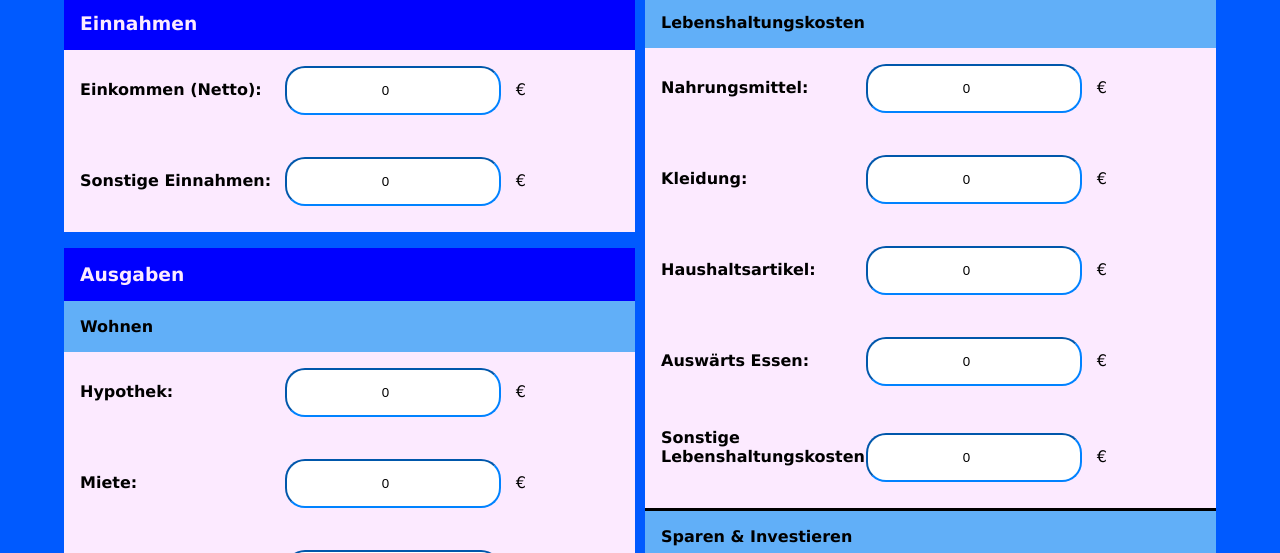
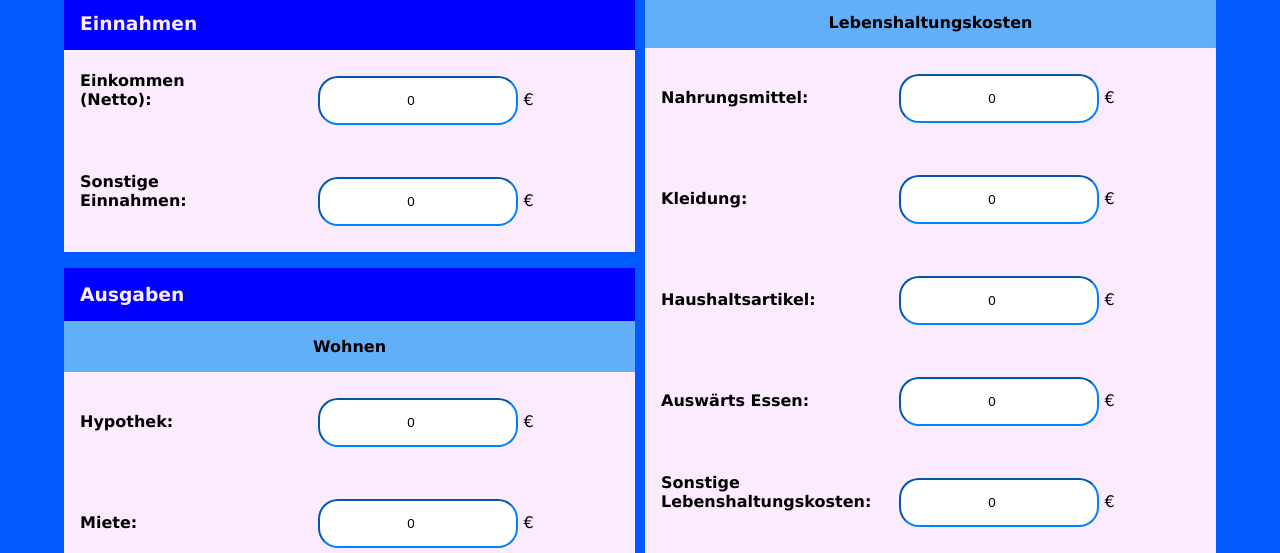
Before and after one commit to MareikeW/calculator-for-finances, a plain HTML site: page budgetplaner.html in a window 1280 px wide. Shown: the part 245-798 px from the top of the page. Drawn offline with nearby package versions, Linux system fonts and the light colour scheme.

Commit message:
Responsives Design mit Media-Queries

```diff
--- a/calculator.css
+++ b/calculator.css
@@ -252,8 +252,17 @@ select {
 }
 
 .result-number-style {
-  text-align: right;
-  float: right;
+  text-align: center;
+  display: block;
+  margin-top: 1em;
+}
+
+@media (min-width: 500px) {
+  .result-number-style {
+    float: right;
+    text-align: right;
+    margin-top: 0;
+  }
 }
 
 /* Diagramm */
@@ -263,6 +272,12 @@ select {
   padding: 1em 1.5em;
   border-radius: 10px;
   visibility: hidden;
+}
+
+@media (max-width: 550px) {
+  .chart-container {
+    display: none;
+  }
 }
 
 @media (min-width: 900px) {
@@ -276,7 +291,7 @@ select {
 /* Budget */
 #budget-container {
   padding: 0;
-  width: 80%;
+  min-width: 80%;
   margin: 0 auto;
 }
 
@@ -297,12 +312,12 @@ fieldset {
 
 .row label {
   display: inline-block;
-  width: 200px;
+  width: 180px;
   text-transform: capitalize;
 }
 .row input[type=number] {
-  width: 40%;
-  margin-right: 10px;
+  width: 90%;
+  margin-top: 10px;
 }
 
 .col-title {
@@ -315,6 +330,7 @@ fieldset {
   background-color: rgb(97, 175, 248);
   padding: 1em;
   margin-top: 0;
+  text-align: center;
 }
 
 .form-button {
@@ -378,7 +394,14 @@ fieldset {
   }
 }
 
-@media (min-width: 950px) {
+@media (min-width: 600px) {
+  .row input[type=number] {
+    width: 200px;
+    margin-left: 6em;
+  }
+}
+
+@media (min-width: 900px) {
   #budget-container {
     display: flex;
     width: 100%;
@@ -401,4 +424,16 @@ fieldset {
     padding-top: 4rem;
     padding-bottom: 3.9rem;
   }
+
+  .row input[type=number] {
+    width: 90%;
+    margin-left: 0;
+  }
 }
+
+@media (min-width: 1080px) {
+  .row input[type=number] {
+    width: 200px;
+    margin-left: 4em;
+  }
+}
--- a/chartSparrechner.js
+++ b/chartSparrechner.js
@@ -26,7 +26,7 @@ function calcSparrechner(event) {
           console.log("Werte: " + arrWerte[i]);
           console.log("Jahre: " + arrJahre[i]);
         }
-        einzahlungenSumme = anfangskapital + ((sparrate * 12) * ansparzeit);
+        einzahlungenSumme = anfangskapital + ((sparrate * monate) * ansparzeit);
   } else if (sparintervall.value === "jährlich") {
         for (let i = 1; i <= ansparzeit; i++) {
           jahresendkapital = (((jahresendkapital + sparrate) * zinssatz) / 100) + sparrate + jahresendkapital;
--- a/chartZinsrechner.js
+++ b/chartZinsrechner.js
@@ -34,7 +34,7 @@ function calc(event) {
     }]
   }
 
-  //addData();
+  // fügt Werte in den Datensatz ein
   for (var i = 0; i < arrJahre.length; i++) {
     chartData.datasets[0].data.push(
       {
```
